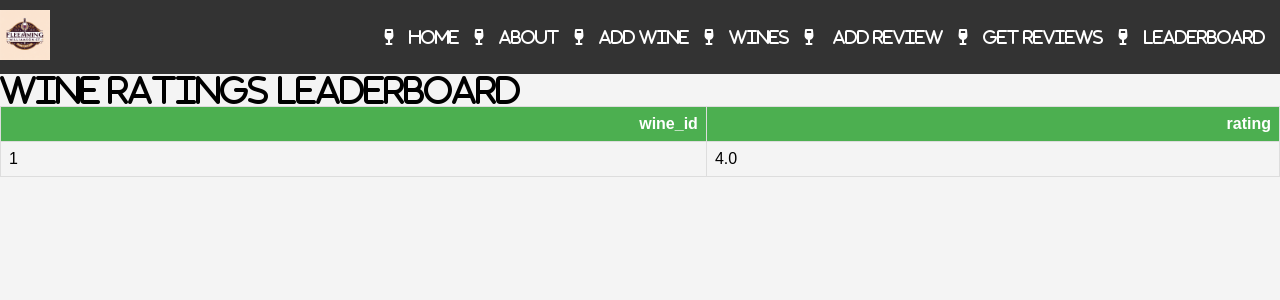
After one commit to handmethemyc/wine_tasting, a Flask app: page /leaderboard in a window 1280 px wide. The commit adds this page. Shown: the top 300 px of the page. Run offline with Flask 3, Linux system fonts and the light colour scheme; tables that the repository leaves empty hold one stand-in row (values such as "Sample post"); some libraries are stand-ins or nearby versions.

Commit message:
adding leaderboard

```diff
--- a/project/static/main.css
+++ b/project/static/main.css
@@ -58,3 +58,18 @@ nav {
   width: auto;
   height: auto;
 }
+
+.leaderboard {
+  /* Add your custom styling here */
+  border-collapse: collapse;
+  width: 100%;
+}
+.leaderboard th,
+.leaderboard td {
+  border: 1px solid #ddd;
+  padding: 8px;
+}
+.leaderboard th {
+  background-color: #4caf50;
+  color: white;
+}
--- a/project/templates/base.html
+++ b/project/templates/base.html
@@ -42,6 +42,9 @@
           <i class="fa-solid fa-wine-glass"
             ><a href="{{ url_for('wine.get_reviews') }}">Get Reviews</a></i
           >
+          <i class="fa-solid fa-wine-glass"
+            ><a href="{{ url_for('wine.leaderboard') }}">Leaderboard</a></i
+          >
         </ul>
       </nav>
     </header>
--- /dev/null
+++ b/project/templates/leaderboard.html
@@ -0,0 +1,3 @@
+{% extends 'base.html' %} {% block content %}
+<h1 class="fa-solid">Wine Ratings Leaderboard</h1>
+{{ leaderboard|safe }} {% endblock content %}
--- a/project/views.py
+++ b/project/views.py
@@ -1,6 +1,7 @@
 from flask import Blueprint, render_template, request, redirect, url_for, session
 from models import Wines, Reviews, db
 from decorators import login_required
+import pandas as pd
 
 
 bp = Blueprint("wine", __name__)
@@ -86,3 +87,23 @@ def add_review(id):
 def get_reviews():
     reviews = Reviews.query.all()
     return render_template("get_reviews.html", reviews=reviews)
+
+
+@bp.route("/leaderboard")
+def leaderboard():
+    df = pd.read_sql_table("reviews", db.engine)
+
+    # Compute average ratings and sort
+    leaderboard_df = (
+        df.groupby("wine_id")["rating"]
+        .mean()
+        .sort_values(ascending=False)
+        .reset_index()
+    )
+
+    # Convert DataFrame to HTML table
+    leaderboard_html = leaderboard_df.to_html(
+        index=False, classes="leaderboard", border=0
+    )
+
+    return render_template("leaderboard.html", leaderboard=leaderboard_html)
```
